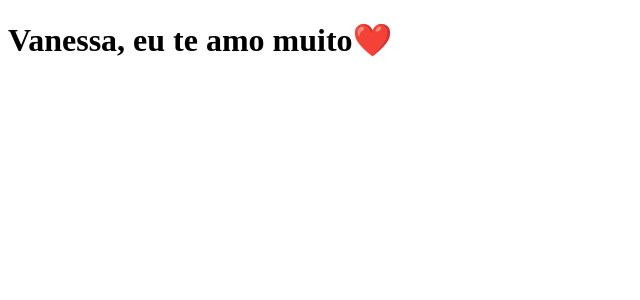
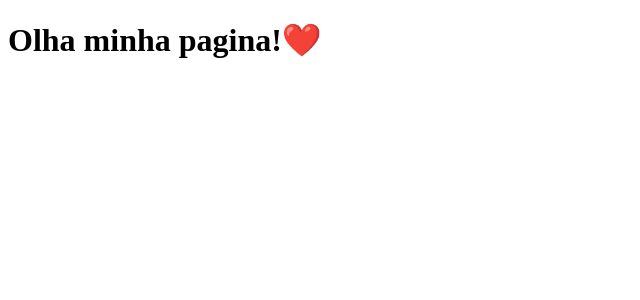
Before and after one commit to jorgemro/clone-tabnews, a Next.js app: page / in a window 1280 px wide. Shown: the top 300 px of the page, without its empty margins (0-640 px from the left). Built offline with nearby package versions, Linux system fonts and the light colour scheme.

Commit message:
Altera mensagem do `index.js`

```diff
--- a/pages/index.js
+++ b/pages/index.js
@@ -1,5 +1,5 @@
 function Home() {
-  return <h1>Vanessa, eu te amo muito❤️</h1>;
+  return <h1>Olha minha pagina!❤️</h1>;
 }
 
 export default Home;
```
